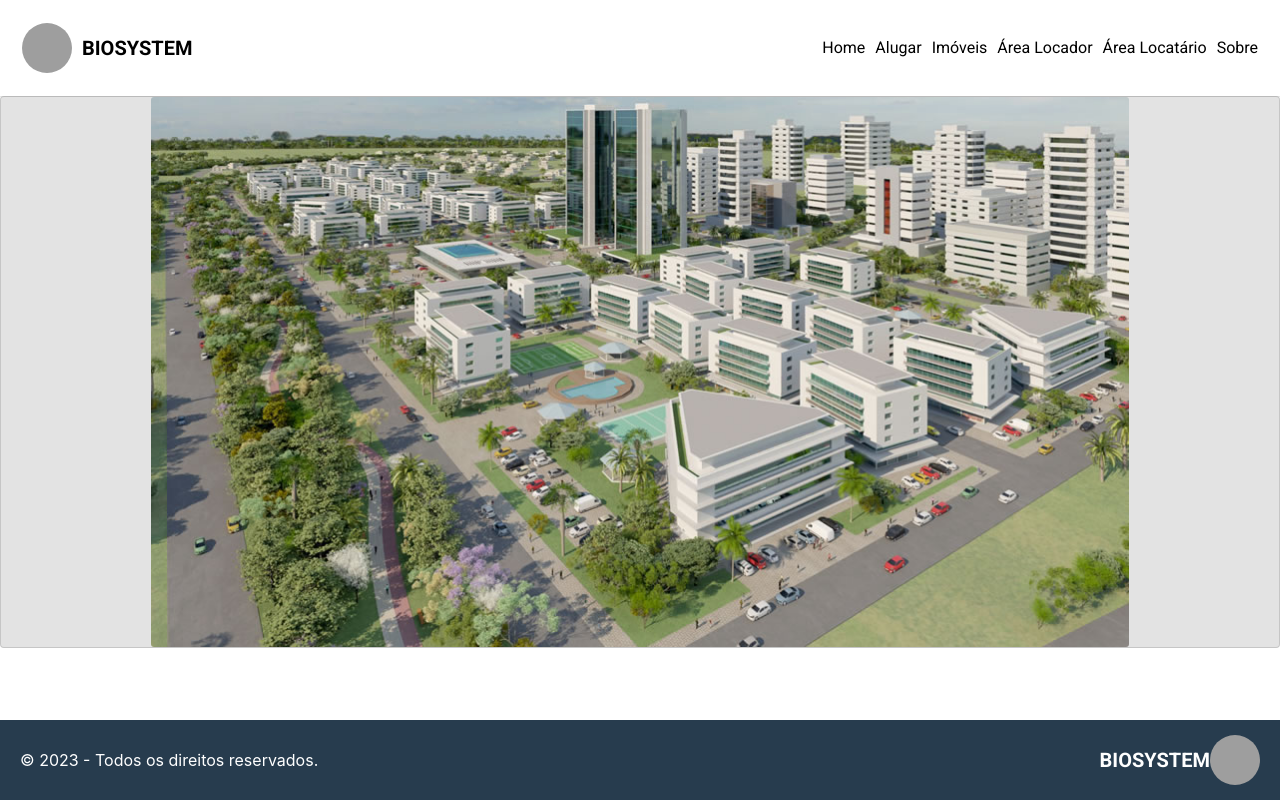
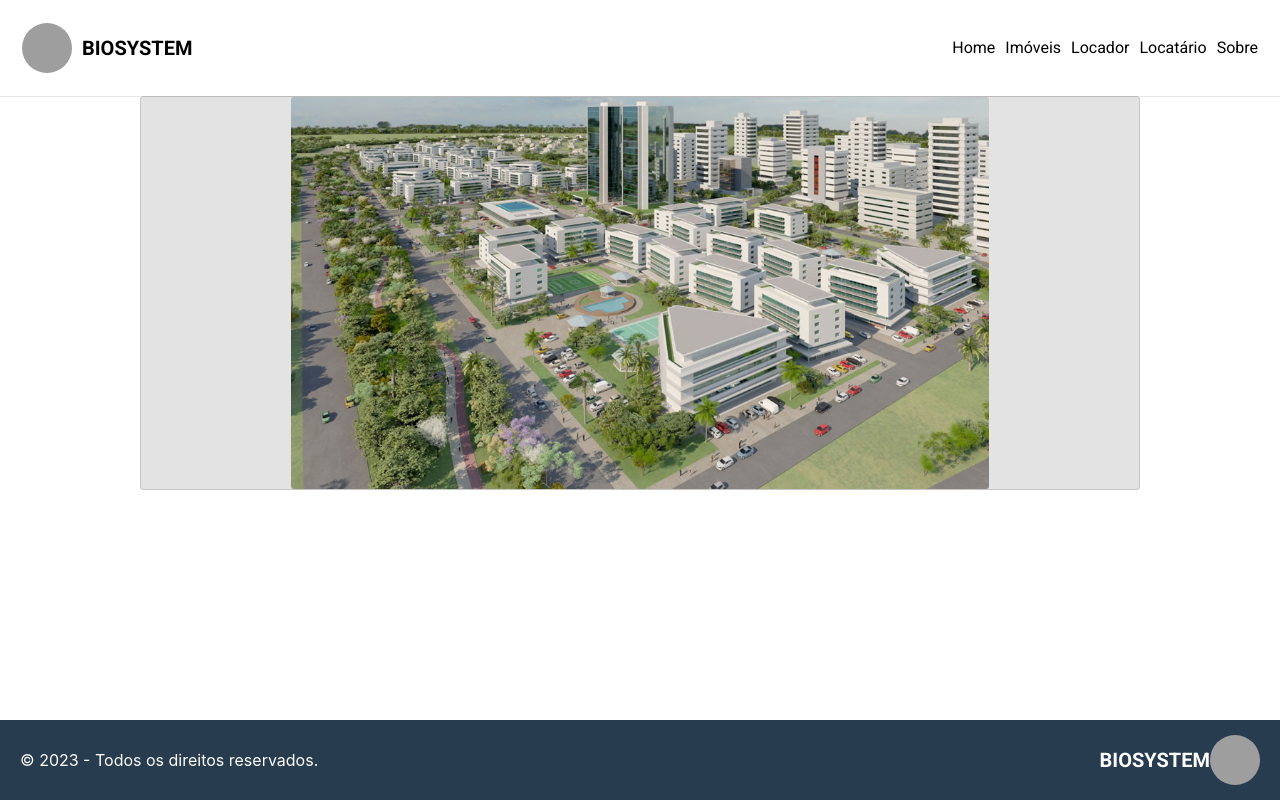
Before and after one commit to desafio-tech-biopark-2023/front-end, a React (Vite) app: page / in a window 1280 px wide. Built offline with nearby package versions, Linux system fonts and the light colour scheme; grey boxes are pictures that could not be loaded.

Commit message:
feat: Adicionando toastify

```diff
--- a/package.json
+++ b/package.json
@@ -17,6 +17,7 @@
     "react-dom": "^18.2.0",
     "react-hook-form": "^7.43.4",
     "react-router-dom": "^6.8.2",
+    "react-toastify": "^9.1.1",
     "reactstrap": "^9.1.6",
     "styled-components": "^5.3.8",
     "yup": "^1.0.2"
--- a/src/components/BannerHome/style.ts
+++ b/src/components/BannerHome/style.ts
@@ -9,9 +9,14 @@ const BannerHomeDiv = styled.div`
 
   .card {
     width: 100%;
-    padding: 0 50px 0 50px;
+    max-width: 1000px;
     background-color: #c0c0c073;
-    padding: 0px 150px;
+  }
+
+  @media only screen and (min-width: 768px) {
+    .card {
+      padding: 0px 150px;
+    }
   }
 `;
 
--- a/src/components/FormLogin/index.tsx
+++ b/src/components/FormLogin/index.tsx
@@ -1,5 +1,6 @@
 import { yupResolver } from "@hookform/resolvers/yup";
 import { useForm } from "react-hook-form";
+import { ToastContainer } from "react-toastify";
 import { Button, Form, FormGroup, Input, Label } from "reactstrap";
 import { useSessionContext } from "../../contexts/sessionContext";
 import { ILogin } from "../../interfaces/person";
@@ -39,6 +40,18 @@ const FormLogin = () => {
 
         <Button type="submit">Enviar</Button>
       </Form>
+      <ToastContainer
+        position="top-right"
+        autoClose={5000}
+        hideProgressBar={false}
+        newestOnTop={false}
+        closeOnClick
+        rtl={false}
+        pauseOnFocusLoss
+        draggable
+        pauseOnHover
+        theme="light"
+      />
     </FormComponent>
   );
 };
--- a/src/components/FormRegisterBuilding/index.tsx
+++ b/src/components/FormRegisterBuilding/index.tsx
@@ -11,6 +11,7 @@ import { yupResolver } from "@hookform/resolvers/yup";
 import { useForm } from "react-hook-form";
 import { IBuilding } from "../../interfaces/building";
 import { schemaRegisterBuilding } from "../../validators/schema";
+import { ToastContainer } from "react-toastify";
 
 const FormRegisterBuilding = () => {
   const {
@@ -90,6 +91,18 @@ const FormRegisterBuilding = () => {
 
         <Button type="submit">Cadastrar</Button>
       </Form>
+      <ToastContainer
+        position="top-right"
+        autoClose={5000}
+        hideProgressBar={false}
+        newestOnTop={false}
+        closeOnClick
+        rtl={false}
+        pauseOnFocusLoss
+        draggable
+        pauseOnHover
+        theme="light"
+      />
     </FormRegisterBuildingComponent>
   );
 };
--- a/src/components/Header/index.tsx
+++ b/src/components/Header/index.tsx
@@ -37,16 +37,13 @@ const Header = () => {
                 <NavLink href="#">Home</NavLink>
               </NavItem>
               <NavItem>
-                <NavLink href="#">Alugar</NavLink>
-              </NavItem>
-              <NavItem>
                 <NavLink href="#">Imóveis</NavLink>
               </NavItem>
               <NavItem>
-                <NavLink href="#">Área Locador</NavLink>
+                <NavLink href="#">Locador</NavLink>
               </NavItem>
               <NavItem>
-                <NavLink href="#">Área Locatário</NavLink>
+                <NavLink href="#">Locatário</NavLink>
               </NavItem>
               <NavItem>
                 <NavLink href="#">Sobre</NavLink>
@@ -67,16 +64,13 @@ const Header = () => {
                   <NavLink href="#">Home</NavLink>
                 </NavItem>
                 <NavItem>
-                  <NavLink href="#">Alugar</NavLink>
-                </NavItem>
-                <NavItem>
                   <NavLink href="#">Imóveis</NavLink>
                 </NavItem>
                 <NavItem>
-                  <NavLink href="#">Área Locador</NavLink>
+                  <NavLink href="#">Locador</NavLink>
                 </NavItem>
                 <NavItem>
-                  <NavLink href="#">Área Locatário</NavLink>
+                  <NavLink href="#">Locatário</NavLink>
                 </NavItem>
                 <NavItem>
                   <NavLink href="#">Sobre</NavLink>
--- a/src/contexts/registerContext.tsx
+++ b/src/contexts/registerContext.tsx
@@ -1,6 +1,7 @@
 import { AxiosError, AxiosResponse } from "axios";
 import { createContext, useContext, useState } from "react";
 import { useNavigate } from "react-router-dom";
+import { toast } from "react-toastify";
 import {
   IAuthProvider,
   IDataPerson,
@@ -26,7 +27,6 @@ const RegisterProvider = ({ children }: IAuthProvider) => {
   const [legalState, setLegalState] = useState(false);
 
   const registerFunction = (data: IDataPerson) => {
-    console.log(data);
     const address = {
       public_place: data.public_place,
       number: data.number,
@@ -77,12 +77,15 @@ const RegisterProvider = ({ children }: IAuthProvider) => {
       .post("/persons", newPerson)
       .then((response: AxiosResponse) => {
         console.log(response.data);
+        if (response.status === 200) {
+          toast.success("Cadastro realizado com sucesso", {
+            onClose: () => navigate("/home"),
+          });
+        }
       })
       .catch((err: AxiosError) => {
         console.log(err);
       });
-
-    console.log(newPerson);
   };
 
   return (
--- a/src/contexts/sessionContext.tsx
+++ b/src/contexts/sessionContext.tsx
@@ -3,6 +3,8 @@ import { createContext, useContext } from "react";
 import { useNavigate } from "react-router-dom";
 import { IAuthProvider, ILogin } from "../interfaces/person";
 import api from "../services/api";
+import { toast } from "react-toastify";
+import "react-toastify/dist/ReactToastify.css";
 
 interface ISessionProvider {
   login: (data: ILogin) => void;
@@ -25,7 +27,9 @@ const SessionProvider = ({ children }: IAuthProvider) => {
           const { token } = response.data;
           console.log(token);
           localStorage.setItem("@TOKEN", token);
-          navigate("/home");
+          toast.success("Login realizado com sucesso", {
+            onClose: () => navigate("/home"),
+          });
         }
       })
       .catch((err: AxiosError) => {
--- a/src/pages/Login/index.tsx
+++ b/src/pages/Login/index.tsx
@@ -2,12 +2,14 @@ import { Footer } from "../../components/Footer";
 import { FormLogin } from "../../components/FormLogin";
 import { Header } from "../../components/Header";
 import { LoginDiv } from "./style";
+import { ToastContainer } from "react-toastify";
 
 const Login = () => {
   return (
     <LoginDiv>
       <Header />
       <FormLogin />
+      <ToastContainer />
       <Footer />
     </LoginDiv>
   );
```
Also changed, not shown: 1 other file (tests, documents, lock files or other folders).
